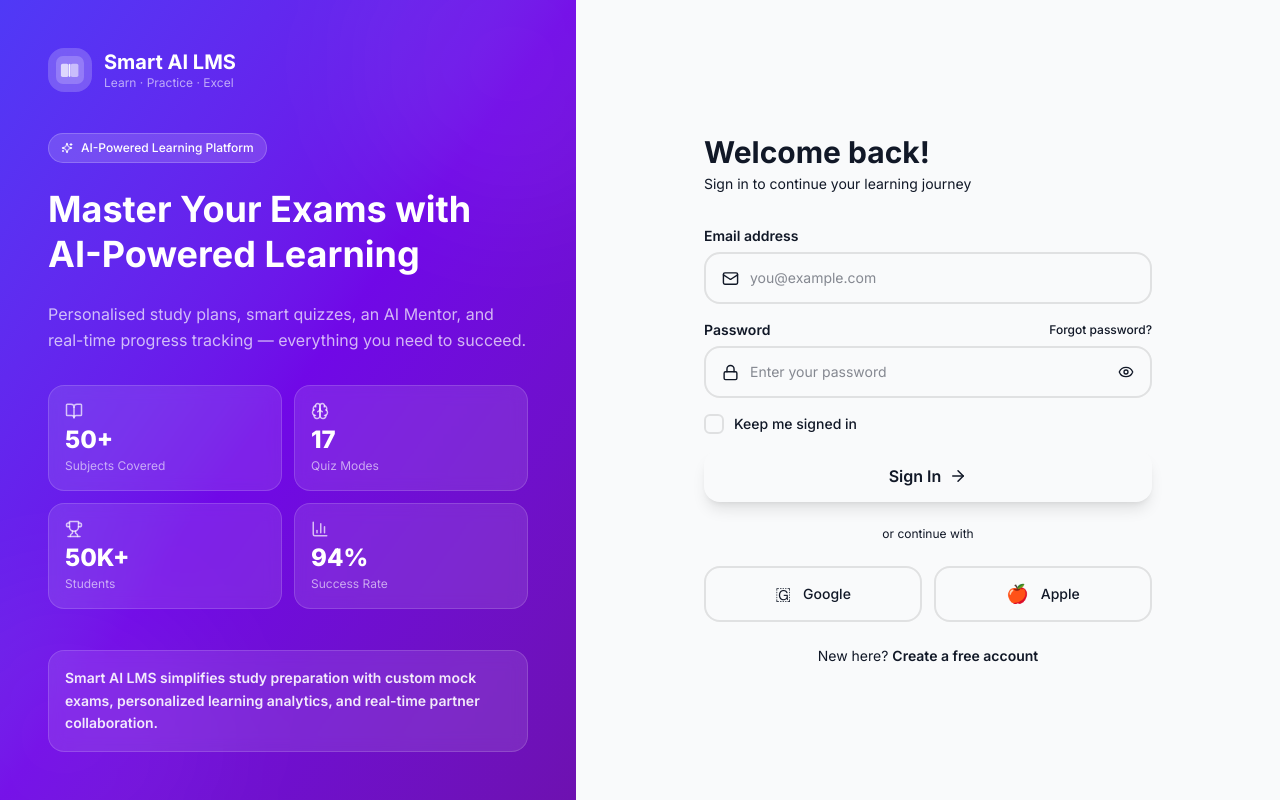
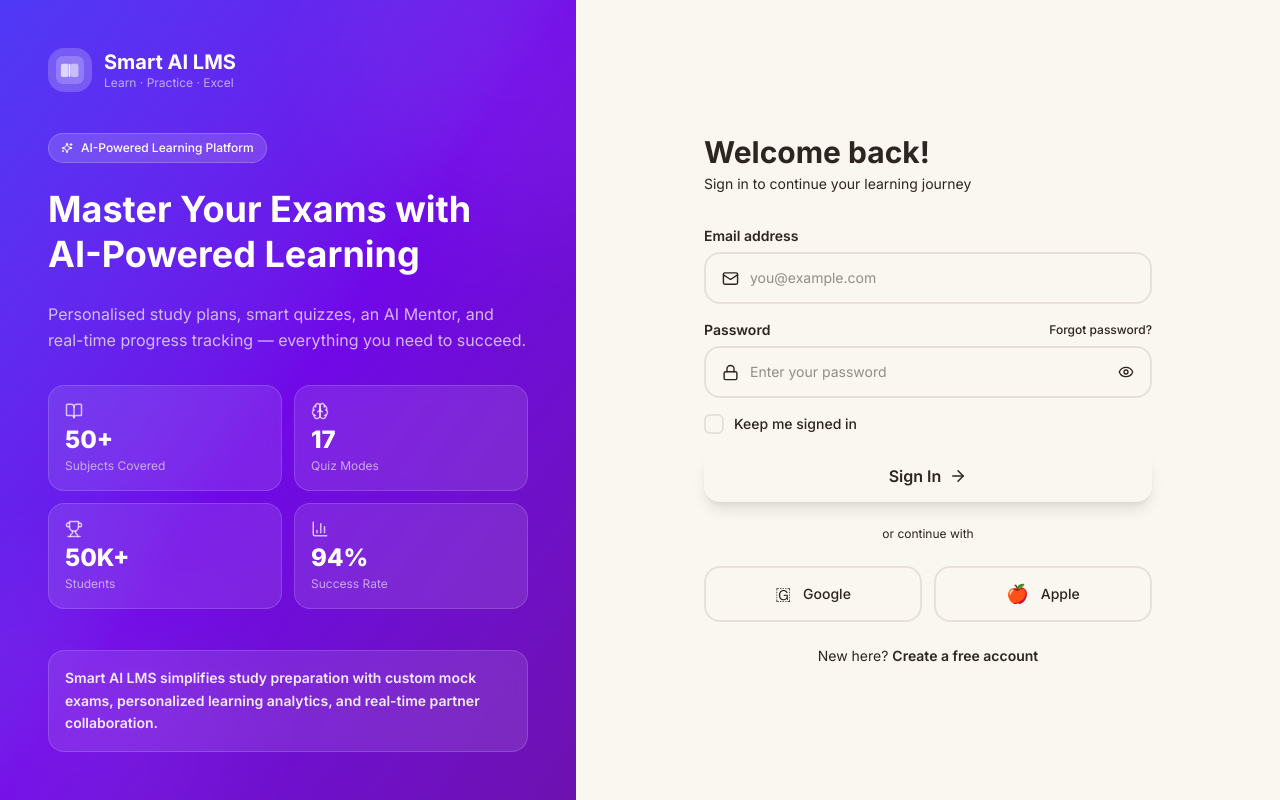
Before and after one commit to lxakshaseth/Smart-LMS, a React (Vite) app in the folder frontend/: page /login in a window 1280 px wide. Built offline with nearby package versions, Linux system fonts and the light colour scheme; no server answers.

Commit message:
feat(ui): add student eye-care warm paper theme and visual comfort switcher

```diff
--- a/frontend/src/app/components/settings/Settings.tsx
+++ b/frontend/src/app/components/settings/Settings.tsx
@@ -11,7 +11,7 @@ import {
   GraduationCap, Globe, Calendar, Lock, Eye, EyeOff, Check,
   Moon, Sun, Monitor, ChevronRight, AlertTriangle, Trash2,
   BookOpen, Target, Clock, Languages, RotateCcw, Download,
-  AlertCircle, CheckCircle2, X, Loader2, Smartphone
+  AlertCircle, CheckCircle2, X, Loader2, Smartphone, Glasses, Sparkles
 } from "lucide-react";
 
 type Tab = "profile" | "academic" | "notifications" | "appearance" | "security" | "danger";
@@ -149,11 +149,10 @@ function GroupLabel({ label }: { label: string }) {
 
 /* ─────────────── main ─────────────── */
 export default function Settings() {
-  const { theme, toggleTheme } = useTheme();
+  const { theme, setThemeMode } = useTheme();
   const { logout, user }       = useAuth();
   const navigate               = useNavigate();
   const [activeTab, setActiveTab]   = useState<Tab>("profile");
-  const [themeMode, setThemeMode]   = useState<"light"|"dark"|"system">(theme === "light" ? "light" : "dark");
   const [saved, setSaved]           = useState(false);
   const [accentIdx, setAccentIdx]   = useState(0);
   const [fontSize, setFontSize]     = useState("Medium");
@@ -763,28 +762,45 @@ export default function Settings() {
           <div className="space-y-5">
             {/* theme */}
             <Card>
-              <h3 className="font-semibold mb-5 flex items-center gap-2 text-sm text-muted-foreground uppercase tracking-wide">
-                <Palette size={14} /> Theme & Display
+              <h3 className="font-semibold mb-2 flex items-center gap-2 text-sm text-muted-foreground uppercase tracking-wide">
+                <Palette size={14} /> Theme & Visual Comfort
               </h3>
+              <p className="text-xs text-muted-foreground mb-5">
+                Protect your eyes from digital strain and blue light fatigue during long study sessions.
+              </p>
               <div className="space-y-6">
                 <div>
-                  <FieldLabel label="Theme Mode" required />
-                  <div className="grid grid-cols-3 gap-3">
-                    {([
-                      { key: "light",  label: "Light",  icon: <Sun size={22} /> },
-                      { key: "dark",   label: "Dark",   icon: <Moon size={22} /> },
-                      { key: "system", label: "System", icon: <Monitor size={22} /> },
-                    ] as const).map(t => (
+                  <FieldLabel label="Visual Comfort Mode" required />
+                  <div className="grid grid-cols-1 sm:grid-cols-3 gap-3">
+                    {[
+                      { key: "eye-care", label: "Eye-Care Warm", icon: <Glasses size={22} />, desc: "Warm sepia paper · 0 Glare", badge: "Recommended for Study" },
+                      { key: "dark",     label: "Midnight Slate",icon: <Moon size={22} />,    desc: "Low light night reading" },
+                      { key: "light",    label: "Soft Daylight", icon: <Sun size={22} />,     desc: "Soft cool daylight" },
+                    ].map(t => (
                       <button key={t.key}
-                        onClick={() => { setThemeMode(t.key); if (t.key !== "system" && t.key !== theme) toggleTheme(); }}
-                        className={`flex flex-col items-center gap-2.5 p-4 rounded-xl border-2 transition-all ${
-                          themeMode === t.key
+                        onClick={() => setThemeMode(t.key as any)}
+                        className={`flex flex-col items-start gap-2.5 p-4 rounded-xl border-2 transition-all cursor-pointer ${
+                          theme === t.key
                             ? "border-primary bg-primary/5 text-primary shadow-sm shadow-primary/10"
                             : "border-border bg-muted/30 text-muted-foreground hover:bg-muted hover:border-muted-foreground/30"
                         }`}>
-                        {t.icon}
-                        <span className="text-sm font-medium">{t.label}</span>
-                        {themeMode === t.key && <Check size={14} />}
+                        <div className="flex items-center justify-between w-full">
+                          <div className={`p-2 rounded-lg ${t.key === "eye-care" ? "bg-amber-500/15 text-amber-600" : "bg-primary/15 text-primary"}`}>
+                            {t.icon}
+                          </div>
+                          {theme === t.key && <Check size={16} className="text-primary" />}
+                        </div>
+                        <div>
+                          <div className="flex items-center gap-1.5">
+                            <span className="text-sm font-semibold text-foreground">{t.label}</span>
+                          </div>
+                          <p className="text-[11px] text-muted-foreground mt-0.5">{t.desc}</p>
+                          {t.badge && (
+                            <span className="mt-2 inline-block text-[9px] px-2 py-0.5 rounded-full bg-amber-500/15 text-amber-600 dark:text-amber-400 font-bold">
+                              ✨ {t.badge}
+                            </span>
+                          )}
+                        </div>
                       </button>
                     ))}
                   </div>
--- a/frontend/src/app/context/ThemeContext.tsx
+++ b/frontend/src/app/context/ThemeContext.tsx
@@ -1,9 +1,10 @@
 import { createContext, useContext, useEffect, useState, ReactNode } from "react";
 
-type Theme = "light" | "dark";
+export type Theme = "light" | "dark" | "eye-care";
 
 interface ThemeContextType {
   theme: Theme;
+  setThemeMode: (theme: Theme) => void;
   toggleTheme: () => void;
 }
 
@@ -12,22 +13,30 @@ const ThemeContext = createContext<ThemeContextType | undefined>(undefined);
 export function ThemeProvider({ children }: { children: ReactNode }) {
   const [theme, setTheme] = useState<Theme>(() => {
     const stored = localStorage.getItem("theme") as Theme;
-    return stored || "light";
+    return stored || "eye-care"; // Default to eye-care warm theme for student visual comfort
   });
 
   useEffect(() => {
     const root = window.document.documentElement;
-    root.classList.remove("light", "dark");
+    root.classList.remove("light", "dark", "eye-care");
     root.classList.add(theme);
     localStorage.setItem("theme", theme);
   }, [theme]);
 
+  const setThemeMode = (newTheme: Theme) => {
+    setTheme(newTheme);
+  };
+
   const toggleTheme = () => {
-    setTheme((prev) => (prev === "light" ? "dark" : "light"));
+    setTheme((prev) => {
+      if (prev === "light") return "eye-care";
+      if (prev === "eye-care") return "dark";
+      return "light";
+    });
   };
 
   return (
-    <ThemeContext.Provider value={{ theme, toggleTheme }}>
+    <ThemeContext.Provider value={{ theme, setThemeMode, toggleTheme }}>
       {children}
     </ThemeContext.Provider>
   );
--- a/frontend/src/styles/theme.css
+++ b/frontend/src/styles/theme.css
@@ -1,27 +1,28 @@
 @custom-variant dark (&:is(.dark *));
+@custom-variant eye-care (&:is(.eye-care *));
 
 :root {
   --font-size: 16px;
-  --background: #F9FAFB;
-  --foreground: #111827;
+  --background: #F8FAFC;
+  --foreground: #1E293B;
   --card: #ffffff;
-  --card-foreground: #111827;
+  --card-foreground: #1E293B;
   --popover: #ffffff;
-  --popover-foreground: #111827;
+  --popover-foreground: #1E293B;
   --primary: #6366F1;
   --primary-foreground: #ffffff;
   --secondary: #22C55E;
   --secondary-foreground: #ffffff;
-  --muted: #F3F4F6;
-  --muted-foreground: #6B7280;
+  --muted: #F1F5F9;
+  --muted-foreground: #64748B;
   --accent: #F59E0B;
   --accent-foreground: #ffffff;
   --destructive: #EF4444;
   --destructive-foreground: #ffffff;
-  --border: rgba(0, 0, 0, 0.1);
+  --border: rgba(0, 0, 0, 0.08);
   --input: transparent;
   --input-background: #ffffff;
-  --switch-background: #D1D5DB;
+  --switch-background: #CBD5E1;
   --font-weight-medium: 500;
   --font-weight-normal: 400;
   --ring: #6366F1;
@@ -32,22 +33,22 @@
   --chart-5: #EC4899;
   --radius: 0.75rem;
   --sidebar: #ffffff;
-  --sidebar-foreground: #111827;
+  --sidebar-foreground: #1E293B;
   --sidebar-primary: #6366F1;
   --sidebar-primary-foreground: #ffffff;
-  --sidebar-accent: #F9FAFB;
-  --sidebar-accent-foreground: #111827;
-  --sidebar-border: rgba(0, 0, 0, 0.1);
+  --sidebar-accent: #F8FAFC;
+  --sidebar-accent-foreground: #1E293B;
+  --sidebar-border: rgba(0, 0, 0, 0.08);
   --sidebar-ring: #6366F1;
 }
 
 .dark {
   --background: #0F172A;
-  --foreground: #E5E7EB;
+  --foreground: #E2E8F0;
   --card: #1E293B;
-  --card-foreground: #E5E7EB;
+  --card-foreground: #E2E8F0;
   --popover: #1E293B;
-  --popover-foreground: #E5E7EB;
+  --popover-foreground: #E2E8F0;
   --primary: #6366F1;
   --primary-foreground: #ffffff;
   --secondary: #22C55E;
@@ -71,13 +72,52 @@
   --chart-4: #8B5CF6;
   --chart-5: #EC4899;
   --sidebar: #1E293B;
-  --sidebar-foreground: #E5E7EB;
+  --sidebar-foreground: #E2E8F0;
   --sidebar-primary: #6366F1;
   --sidebar-primary-foreground: #ffffff;
   --sidebar-accent: #334155;
-  --sidebar-accent-foreground: #E5E7EB;
+  --sidebar-accent-foreground: #E2E8F0;
   --sidebar-border: rgba(255, 255, 255, 0.1);
   --sidebar-ring: #6366F1;
+}
+
+.eye-care {
+  --background: #FAF6F0;
+  --foreground: #2C2520;
+  --card: #FFFDF9;
+  --card-foreground: #2C2520;
+  --popover: #FFFDF9;
+  --popover-foreground: #2C2520;
+  --primary: #4F46E5;
+  --primary-foreground: #ffffff;
+  --secondary: #10B981;
+  --secondary-foreground: #ffffff;
+  --muted: #F2ECE1;
+  --muted-foreground: #786C60;
+  --accent: #D97706;
+  --accent-foreground: #ffffff;
+  --destructive: #EF4444;
+  --destructive-foreground: #ffffff;
+  --border: rgba(120, 108, 96, 0.15);
+  --input: rgba(120, 108, 96, 0.08);
+  --input-background: #FFFDF9;
+  --switch-background: #E5DEC9;
+  --font-weight-medium: 500;
+  --font-weight-normal: 400;
+  --ring: #4F46E5;
+  --chart-1: #4F46E5;
+  --chart-2: #10B981;
+  --chart-3: #D97706;
+  --chart-4: #8B5CF6;
+  --chart-5: #EC4899;
+  --sidebar: #F4EFE6;
+  --sidebar-foreground: #2C2520;
+  --sidebar-primary: #4F46E5;
+  --sidebar-primary-foreground: #ffffff;
+  --sidebar-accent: #EAE3D5;
+  --sidebar-accent-foreground: #2C2520;
+  --sidebar-border: rgba(120, 108, 96, 0.15);
+  --sidebar-ring: #4F46E5;
 }
 
 @theme inline {
```
Also changed, not shown: frontend/src/app/components/layout/Navbar.tsx (+104 -8 lines).
